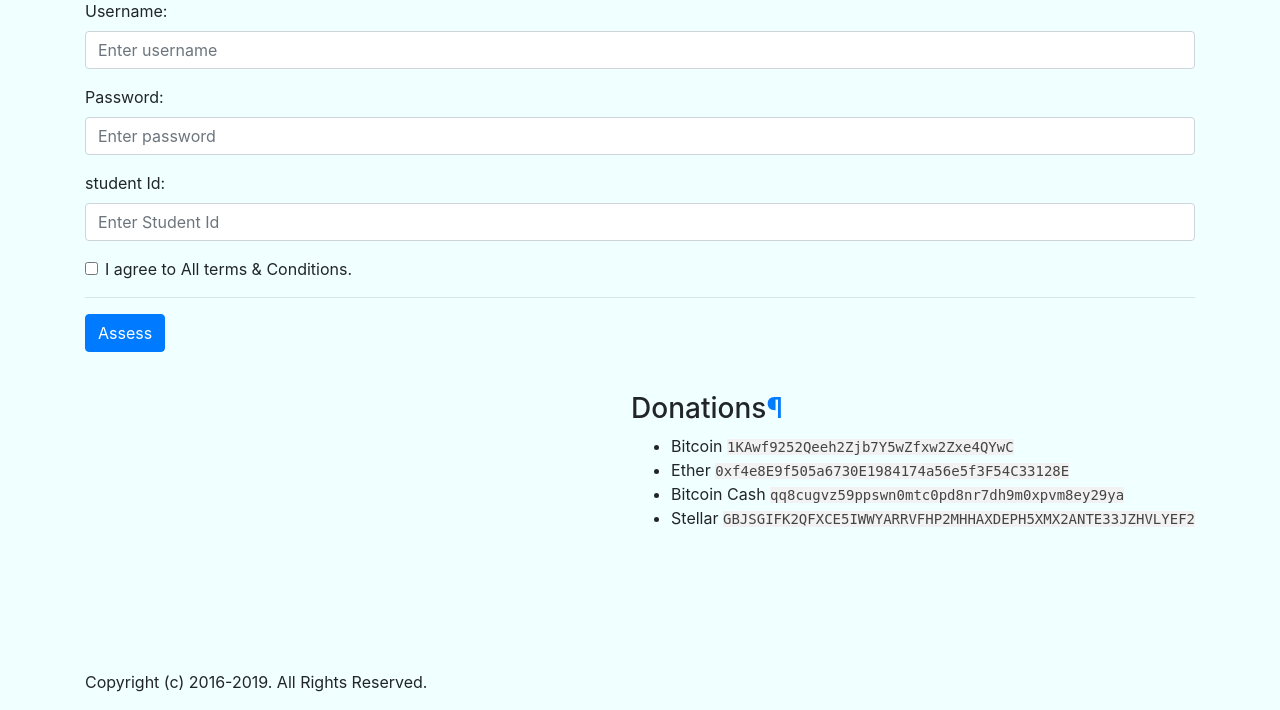
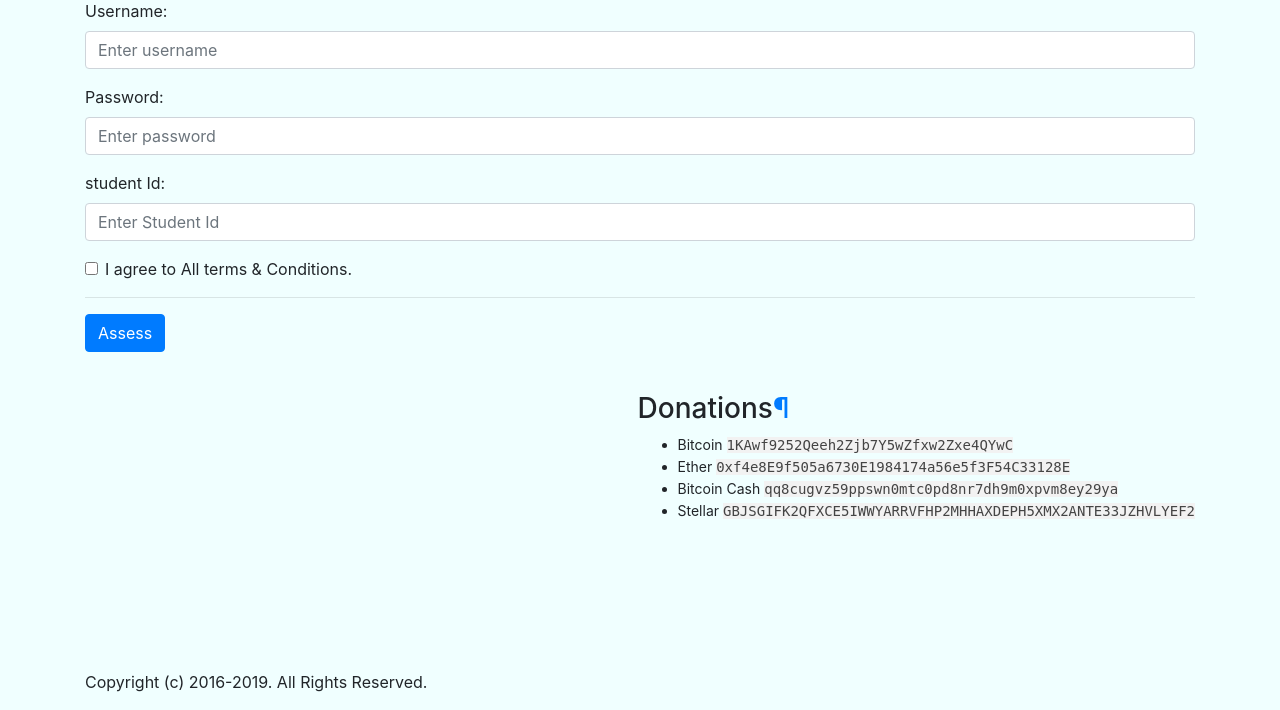
Before and after one commit to Eddy-Morgan/autosess-kNUST, a Flask app: page / in a window 1280 px wide. Shown: the part 90-800 px from the top of the page. Run offline with Flask 2, Linux system fonts and the light colour scheme; parts of the project's set-up code (start-up, migrations or seed data) failed here and were passed over; some libraries are stand-ins or nearby versions.

Commit message:
initial commit  3

```diff
--- a/static/css/style.css
+++ b/static/css/style.css
@@ -35,9 +35,17 @@ body {
 tt {
     background-color: #f2f2f2;
     color: #444;
-    font-size: 14px;
 }
 
 .donation {
-    float: right;
+    font-size: 2vw;
 }
+
+
+/* Extra large devices (large laptops and desktops, 1200px and up) */
+@media only screen and (min-width: 992px) {
+    .donation {
+        float: right;
+        font-size: 14px;
+    }
+}
```
